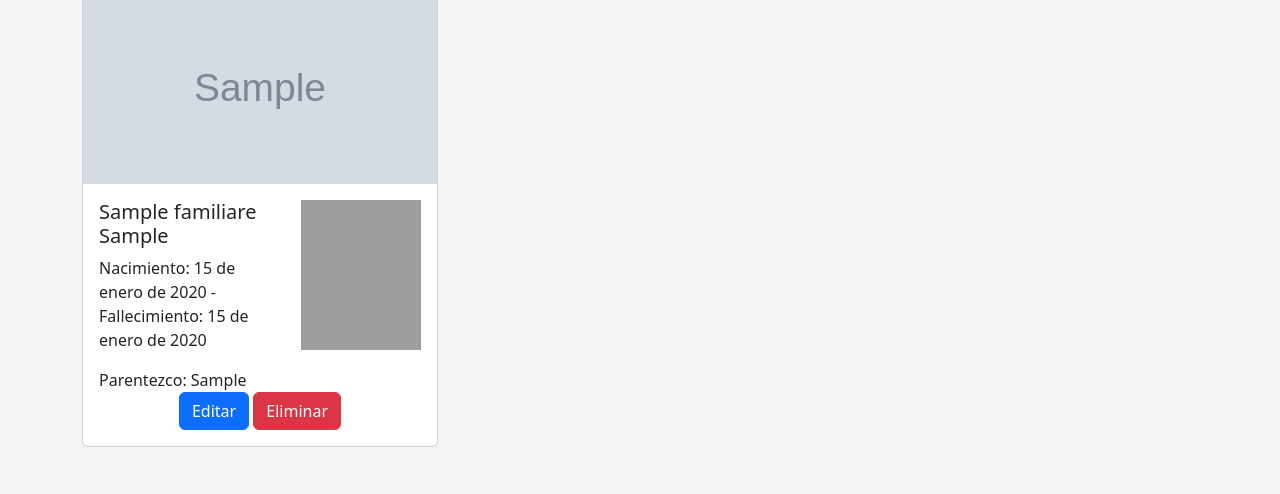
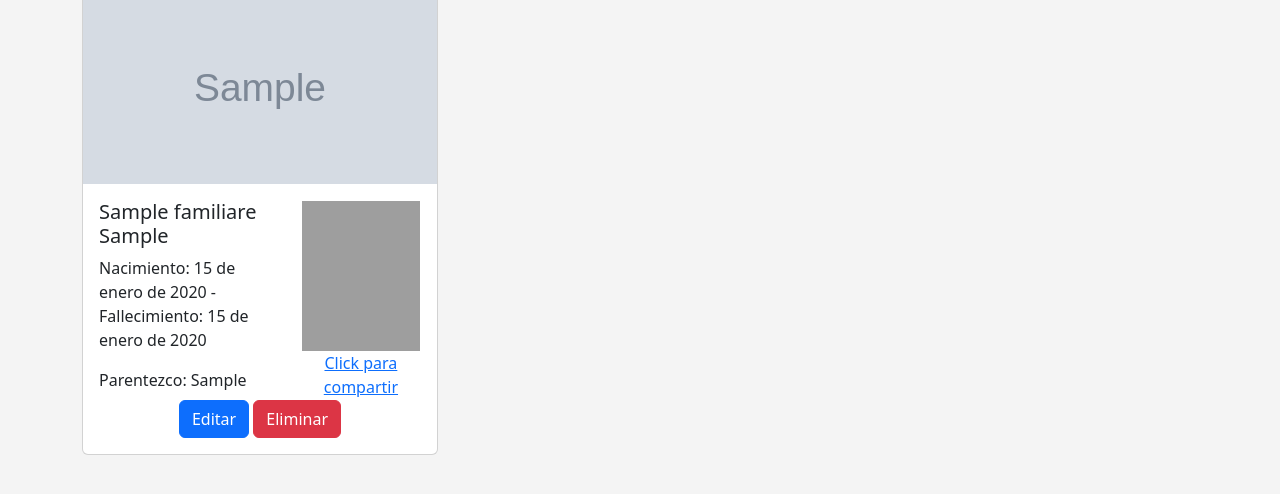
Before and after one commit to rodgonzalezv/memor.ia, a Django app: page /dashboard/list/ in a window 1280 px wide. Shown: the part 216-710 px from the top of the page. Run offline with Django 4.2, Linux system fonts and the light colour scheme; a user stored in the database is signed in; tables that the repository leaves empty hold one stand-in row (values such as "Sample post"); grey boxes marked "Sample" are stand-in pictures; some libraries are stand-ins or nearby versions; grey boxes are pictures that could not be loaded.

Commit message:
ahora si , esta mejor el compartir por wsp

```diff
--- a/templates/dashboard/list_familiares.html
+++ b/templates/dashboard/list_familiares.html
@@ -18,8 +18,10 @@
                             <p class="card-text">Parentezco: {{ familiar.parentezco }}</p>
                         </div>
                         <div class="col-md-5 text-center">
-
-                            <img src="../../media/qrcodes/{{ familiar.unique_hash }}.png" class="img-fluid small-qr" alt="QR Code" style="width: 150px; height: 150px;" data-bs-toggle="modal" data-bs-target="#qrModal{{ familiar.id_familiar }}">
+                            <button class="btn btn-link p-0" data-bs-toggle="modal" data-bs-target="#qrModal{{ familiar.id_familiar }}">
+                                <img src="../../media/qrcodes/{{ familiar.unique_hash }}.png" class="img-fluid small-qr" alt="QR Code" style="width: 150px; height: 150px;">
+                                <div>Click para compartir</div>
+                            </button>
                         </div>
                     </div>
                     <div class="row">
@@ -32,7 +34,6 @@
             </div>
         </div>
 
-        <!-- Modal -->
         <div class="modal fade" id="qrModal{{ familiar.id_familiar }}" tabindex="-1" aria-labelledby="qrModalLabel{{ familiar.id_familiar }}" aria-hidden="true">
             <div class="modal-dialog modal-dialog-centered">
                 <div class="modal-content">
@@ -43,7 +44,7 @@
                     <div class="modal-body text-center">
                         <img src="../../media/qrcodes/{{ familiar.unique_hash }}.png" class="img-fluid" alt="QR Code">
                         <div class="mt-3">
-                            <a href="whatsapp://send?text={{ request.build_absolute_uri }}/../../media/qrcodes/{{ familiar.unique_hash }}.png" target="_blank" class="btn btn-success">Compartir por WhatsApp</a>
+                            <a href="whatsapp://send?text=Te invito a visitar el memorial de mi {{ familiar.parentezco }} {{ familiar.nombre_familiar }} {{ familiar.apellidos_familiar }}: {{ request.build_absolute_uri }}{{ familiar.unique_hash }}" target="_blank" class="btn btn-success">Compartir por WhatsApp</a>
                         </div>
                     </div>
                 </div>
```
